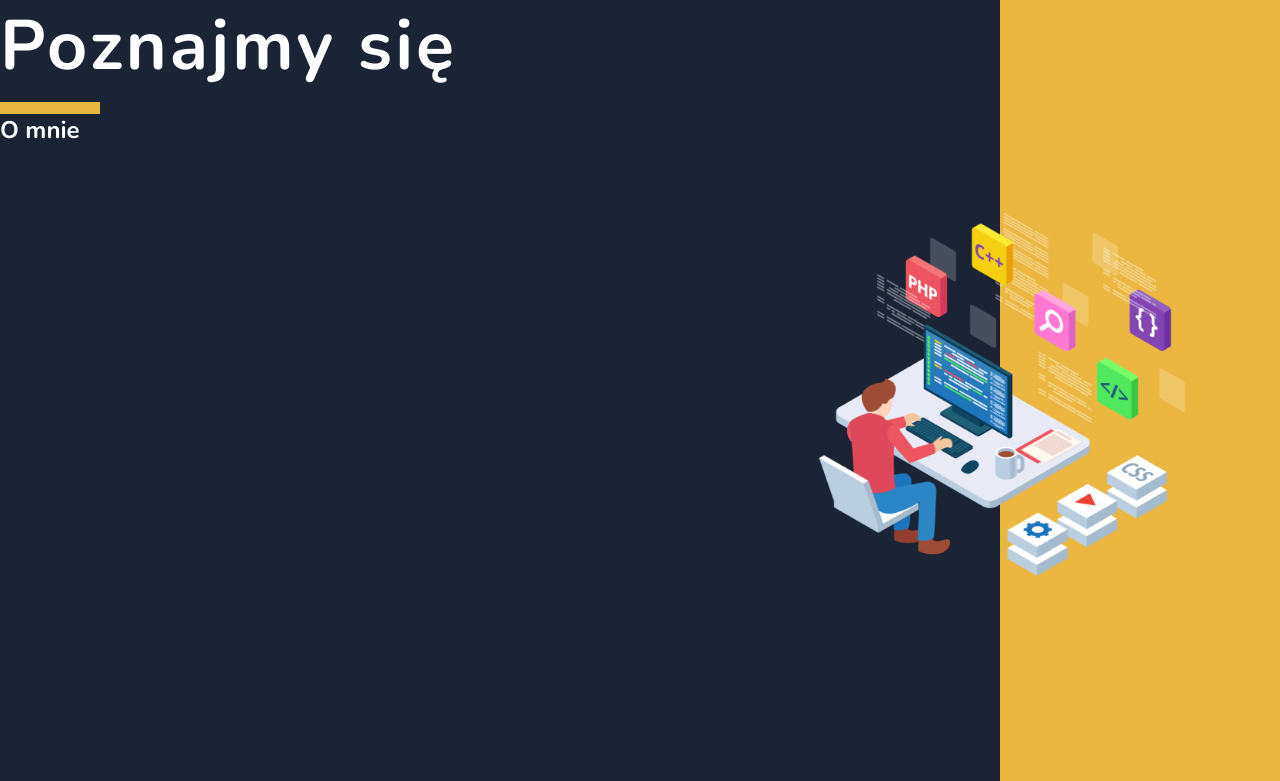
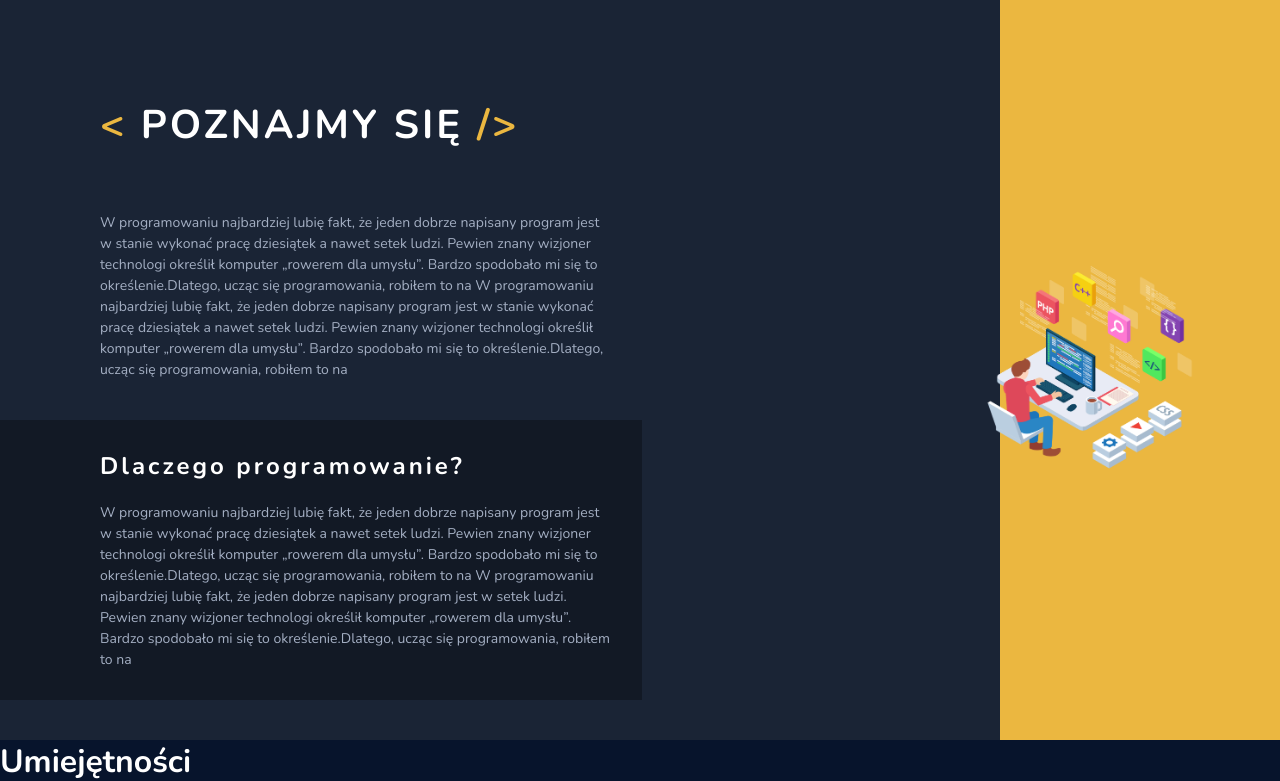
Before and after one commit to pbl-js/portfolio, a React (Create React App) app: page / in a window 1280 px wide. Shown: the part 802-1583 px from the top of the page. Built offline with nearby package versions, Linux system fonts and the light colour scheme.

Commit message:
Create desktop version AboutMe

```diff
--- /dev/null
+++ b/src/components/atoms/H2.js
@@ -0,0 +1,8 @@
+import styled from "styled-components";
+
+export default styled.h2`
+  font-size: ${({ theme }) => theme.fontSize.l};
+  font-weight: ${({ theme }) => theme.fontWeight.bold};
+  color: ${({ theme }) => theme.color.white};
+  letter-spacing: 3px;
+`;
--- /dev/null
+++ b/src/components/atoms/Paragraph.js
@@ -0,0 +1,8 @@
+import styled from "styled-components";
+
+export default styled.p`
+  font-size: ${({ theme }) => theme.fontSize.xs};
+  line-height: 150%;
+  font-weight: ${({ theme }) => theme.fontWeight.regular};
+  color: ${({ theme }) => theme.color.greyTertiary};
+`;
--- a/src/components/atoms/WhiteHeader.js
+++ b/src/components/atoms/WhiteHeader.js
@@ -2,12 +2,18 @@ import styled from "styled-components";
 
 export default styled.h1`
   font-size: ${({ theme }) => theme.fontSize.xxl};
+  font-weight: ${({ theme }) => theme.fontWeight.bold};
   color: ${({ theme }) => theme.color.white};
   letter-spacing: 3px;
   position: relative;
-  padding-bottom: 20px;
+  /* padding-bottom: 20px; */
+  text-transform: uppercase;
 
-  &::after {
+  span {
+    color: ${({ theme }) => theme.color.orange};
+  }
+
+  /* &::after {
     content: "";
     display: block;
     width: 100px;
@@ -16,5 +22,5 @@ export default styled.h1`
     bottom: 0;
     left: 0;
     background: ${({ theme }) => theme.color.orange};
-  }
+  } */
 `;
--- a/src/sections/Aboutme.js
+++ b/src/sections/Aboutme.js
@@ -3,6 +3,8 @@ import styled from "styled-components";
 
 import workingMan from "../assets/workingMan.png";
 import WhiteHeader from "../components/atoms/WhiteHeader";
+import H2 from "../components/atoms/H2";
+import Paragraph from "../components/atoms/Paragraph";
 
 const BackgroundWrapper = styled.div`
   position: relative;
@@ -11,12 +13,14 @@ const BackgroundWrapper = styled.div`
   overflow: hidden;
 `;
 
-const MainWrapper = styled.article`
-  height: 100vh;
+const MainWrapper = styled.div`
+  /* height: 100vh; */
   width: 100%;
   max-width: 1920px;
   margin: 0 auto;
   position: relative;
+  display: flex;
+  flex-direction: column;
 `;
 
 const OrangeDiv = styled.div`
@@ -33,9 +37,47 @@ const StyledImg = styled.img`
   top: 50%;
   transform: translateY(-50%);
   max-height: 50%;
-  height: 100%;
+  height: 30%;
   right: 10vh;
   bottom: 0;
+  z-index: 1;
+`;
+
+const StyledArticle = styled.article`
+  margin-top: 100px;
+  margin-left: 100px;
+  width: 40%;
+
+  h1 {
+    margin-bottom: 60px;
+  }
+`;
+
+const StyledH2 = styled(H2)`
+  margin-bottom: 20px;
+`;
+
+const StyledSection = styled.section`
+  margin-bottom: 40px;
+  position: relative;
+`;
+
+const SectionBackground = styled.span`
+  display: block;
+  background-color: black;
+  opacity: 0.3;
+  width: 200vw;
+  height: 100%;
+  position: absolute;
+  bottom: 0;
+  right: 0;
+  z-index: 0;
+  transform: translateX(30px);
+`;
+
+const InnerSection = styled.div`
+  padding: 30px 0;
+  position: relative;
   z-index: 1;
 `;
 
@@ -44,9 +86,47 @@ const Aboutme = () => {
     <BackgroundWrapper>
       <MainWrapper>
         <OrangeDiv />
-        <WhiteHeader>Poznajmy się</WhiteHeader>
+
+        <StyledArticle>
+          <WhiteHeader>
+            <span>{"<"}</span> Poznajmy się <span>{"/>"}</span>
+          </WhiteHeader>
+
+          <StyledSection>
+            <Paragraph>
+              W programowaniu najbardziej lubię fakt, że jeden dobrze napisany
+              program jest w stanie wykonać pracę dziesiątek a nawet setek
+              ludzi. Pewien znany wizjoner technologi określił komputer „rowerem
+              dla umysłu”. Bardzo spodobało mi się to określenie.Dlatego, ucząc
+              się programowania, robiłem to na W programowaniu najbardziej lubię
+              fakt, że jeden dobrze napisany program jest w stanie wykonać pracę
+              dziesiątek a nawet setek ludzi. Pewien znany wizjoner technologi
+              określił komputer „rowerem dla umysłu”. Bardzo spodobało mi się to
+              określenie.Dlatego, ucząc się programowania, robiłem to na
+            </Paragraph>
+          </StyledSection>
+
+          <StyledSection>
+            <InnerSection>
+              <StyledH2>Dlaczego programowanie?</StyledH2>
+
+              <Paragraph>
+                W programowaniu najbardziej lubię fakt, że jeden dobrze napisany
+                program jest w stanie wykonać pracę dziesiątek a nawet setek
+                ludzi. Pewien znany wizjoner technologi określił komputer
+                „rowerem dla umysłu”. Bardzo spodobało mi się to
+                określenie.Dlatego, ucząc się programowania, robiłem to na W
+                programowaniu najbardziej lubię fakt, że jeden dobrze napisany
+                program jest w setek ludzi. Pewien znany wizjoner technologi
+                określił komputer „rowerem dla umysłu”. Bardzo spodobało mi się
+                to określenie.Dlatego, ucząc się programowania, robiłem to na
+              </Paragraph>
+            </InnerSection>
+            <SectionBackground />
+          </StyledSection>
+        </StyledArticle>
+
         <StyledImg src={workingMan} />
-        <h1>O mnie</h1>
       </MainWrapper>
     </BackgroundWrapper>
   );
--- a/src/theme/mainTheme.js
+++ b/src/theme/mainTheme.js
@@ -22,6 +22,6 @@ export const theme = {
     m: "2rem", // Header
     l: "2.4rem", // BigParagraph
     xl: "3.0rem", //BigHeader
-    xxl: "7.0rem"
+    xxl: "4.0rem"
   }
 };
```
